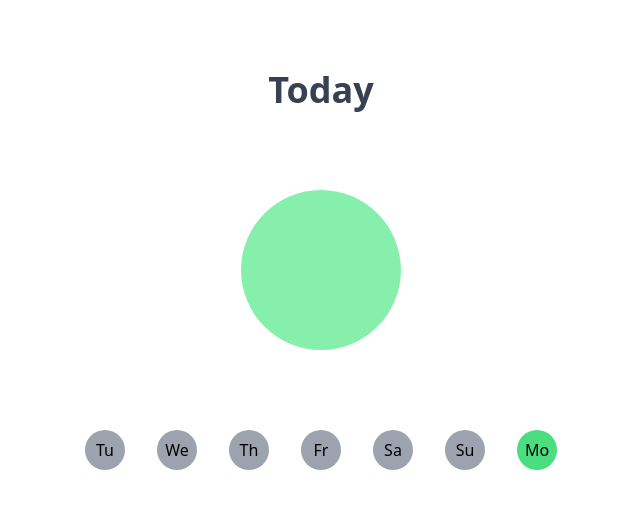
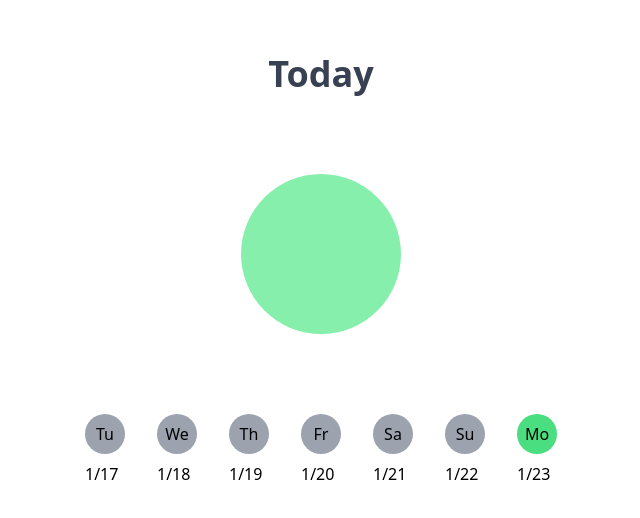
Before and after one commit to hehoku/the-year, a Next.js app: page / in a window 1280 px wide. Shown: the part 130-648 px from the top of the page, without its empty margins (319-959 px from the left). Built offline with nearby package versions, Linux system fonts and the light colour scheme.

Commit message:
feat: add month and date

```diff
--- a/src/app/today.tsx
+++ b/src/app/today.tsx
@@ -87,8 +87,8 @@ export default function Today() {
           {pass7days &&
             pass7days.map((item) => {
               return (
+                <div className="flex flex-col" key={item.date.format()}>
                   <div
-                  key={item.date.format()}
                     onClick={() => handleSwitchDate(item)}
                     className={
                       item.date.format("YYYY/MM/DD") === currDate.date
@@ -98,6 +98,10 @@ export default function Today() {
                   >
                     {dayOfWeekMapToAbbr(item.date.day())}
                   </div>
+                  <span className="mt-2">
+                    {item.date.month() + 1}/{item.date.date()}
+                  </span>
+                </div>
               );
             })}
         </div>
```
Lines whose indentation alone changed are shown as unchanged.
